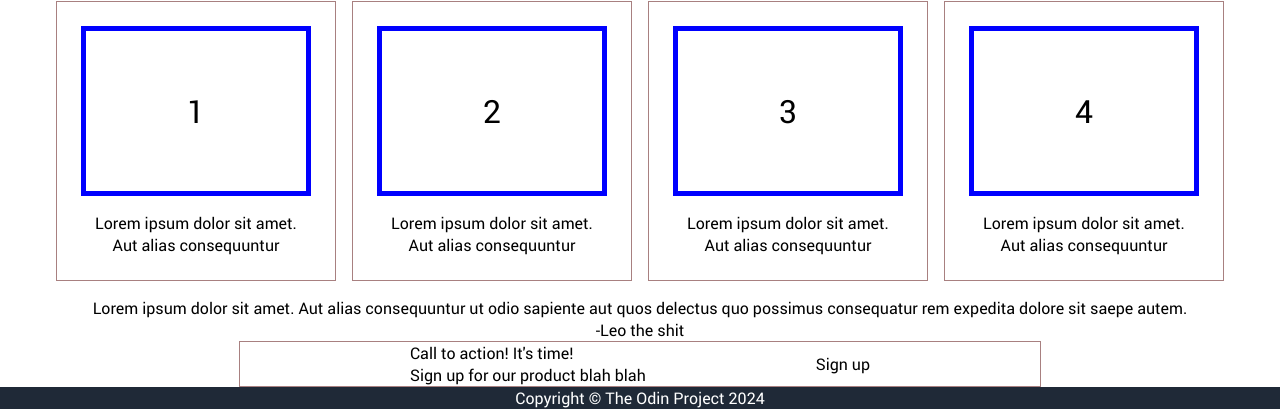
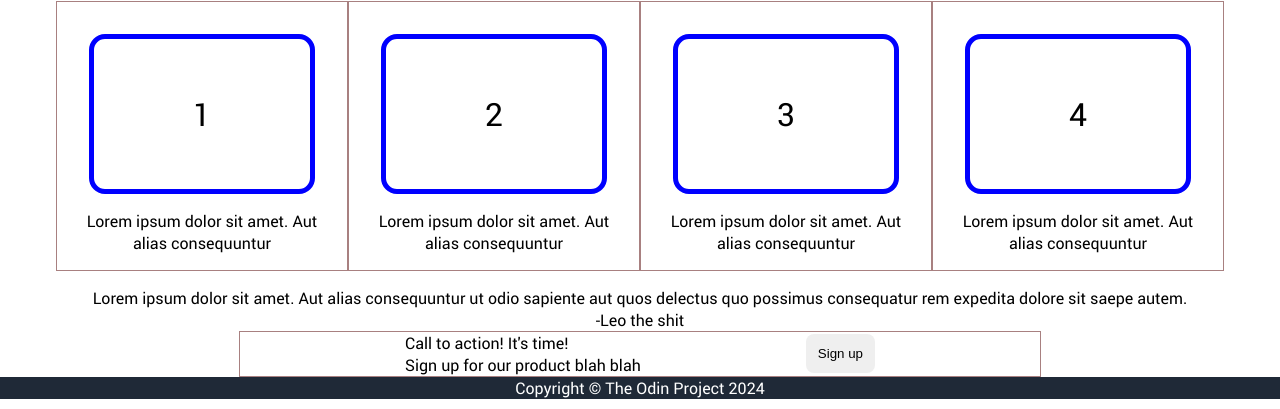
Before and after one commit to leolice36/landing-page-project-odin, a plain HTML site: page index.html in a window 1280 px wide. Shown: the part 448-857 px from the top of the page. Drawn offline with Linux system fonts and the light colour scheme.

Commit message:
Adds border radius and buttons
Setup border radius and button element and properties

```diff
--- a/index.html
+++ b/index.html
@@ -25,7 +25,7 @@
                 <div class="hero-left">
                     <div class="hero-main">This website is awesome</div>
                     <div class="hero-secondary">Lorem ipsum dolor sit amet. Aut alias consequuntur ut odio sapiente aut quos delectus quo possimus consequatur rem expedita dolore sit saepe autem. In veniam tempora vel autem saepe rem aperiam galisum.</div>
-                    <div class="sign-up">Sign up</div>
+                    <button class="sign-up">Sign up</button>
                 </div>
                 <div class="hero-right">
                     <img src="#" alt="image for hero">
@@ -70,7 +70,7 @@
                     <div class="call-to-action">Call to action! It's time!</div>
                     <div class="call-to-action-sub">Sign up for our product blah blah</div>
                 </div>
-                <div class="sign-up">Sign up</div>
+                <button class="sign-up">Sign up</button>
             </div>
     </div>
 
--- a/style.css
+++ b/style.css
@@ -73,7 +73,12 @@ h1{
   font-size: xx-large;
   font-weight: bolder;
 }
-
+.sign-up{
+  max-width: 100px;
+  padding: 12px;
+  border-radius: 8px;
+  border: 0;
+}
 
 .info-section .container {
   max-width: 1200px;
@@ -90,7 +95,6 @@ h1{
 .box-group{
   display: flex;
   justify-content: space-evenly;
-  gap: 16px;
   padding: 16px;
 }
 
@@ -101,20 +105,20 @@ h1{
   display: flex;
   flex-direction: column;
   justify-content: center;
-  margin: 16 px;
-  padding: 24px;
-
+  align-items: stretch;
+  padding: 16px;
 }
 
 .box{
   font-size: xx-large;
   display: flex;
   justify-content: center;
-  min-width: 160px;
-  min-height: 160px;
+  min-height: 150px;
   align-items: center;
   border: 5px solid blue;
-  margin-bottom: 16px;
+  border-radius: 16px;
+  margin: 16px;
+
 }
 
 .box-text{
```
